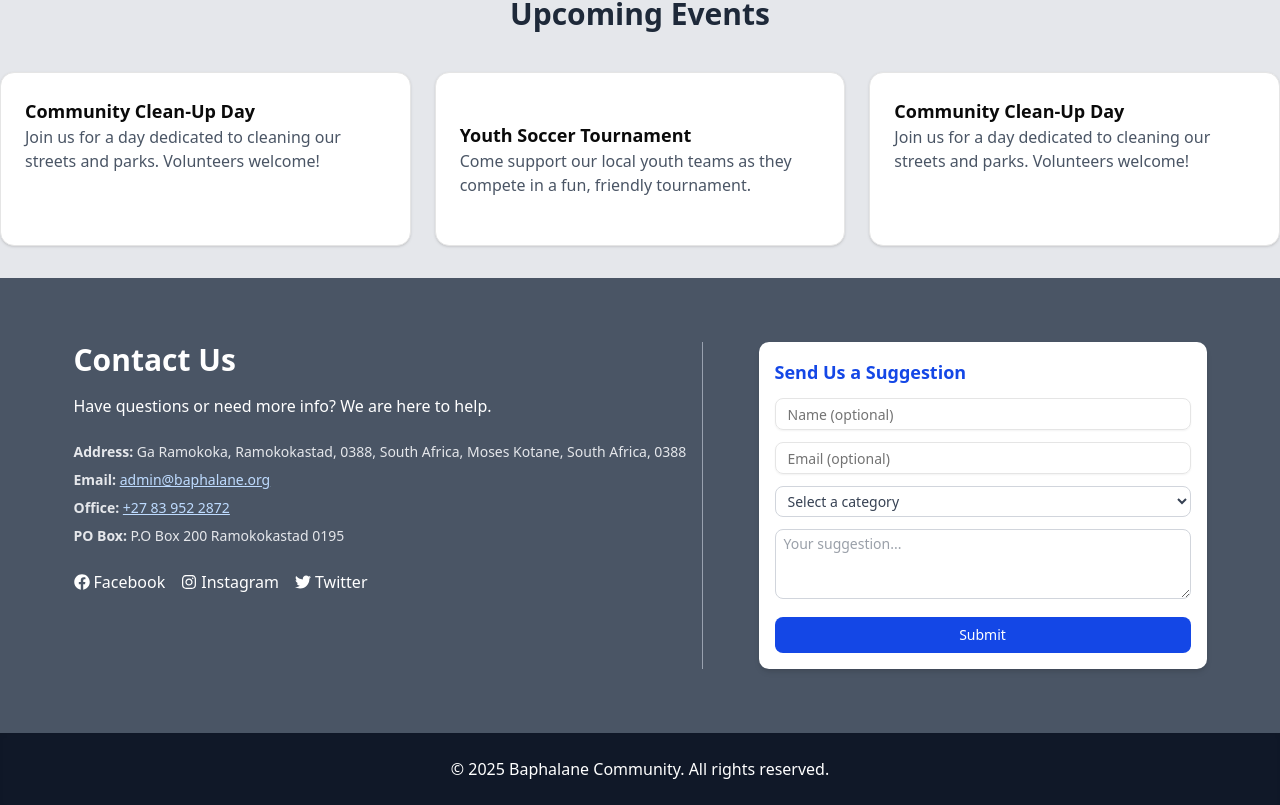
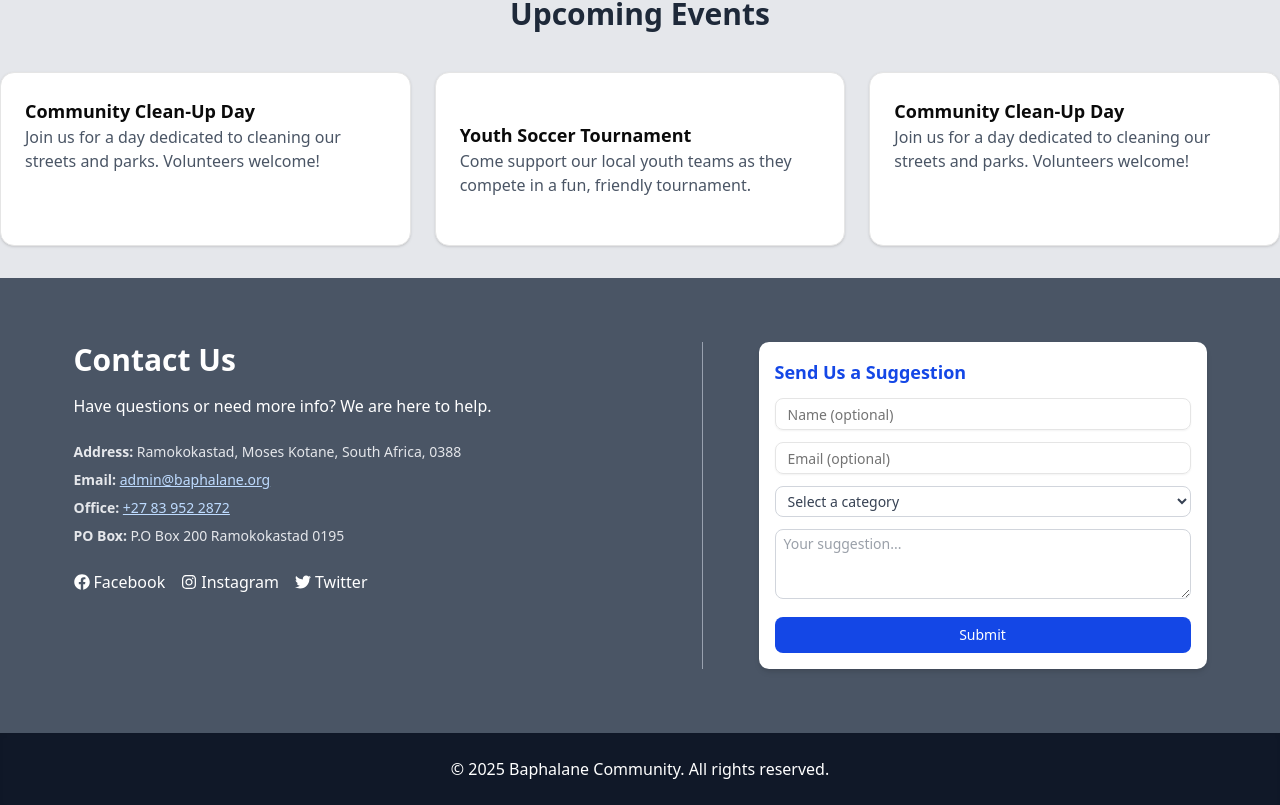
Before and after one commit to RXA8/Baphalane, a Next.js app in the folder baphalane/: page / in a window 1280 px wide. Shown: the part 1386-2191 px from the top of the page. Built offline with nearby package versions, Linux system fonts and the light colour scheme; no server answers.

Commit message:
updated address

```diff
--- a/baphalane/src/app/page.tsx
+++ b/baphalane/src/app/page.tsx
@@ -249,7 +249,7 @@ export default function HomePage() {
 
             {/* Info */}
             <div className="mb-6 space-y-2 text-sm text-gray-200">
-              <p><strong>Address:</strong> Ga Ramokoka, Ramokokastad, 0388, South Africa, Moses Kotane, South Africa, 0388</p>
+              <p><strong>Address:</strong> Ramokokastad, Moses Kotane, South Africa, 0388</p>
               <p>
                 <strong>Email:</strong>{' '}
                 <a href="mailto:admin@baphalane.org" className="underline text-blue-200 hover:text-white">
```
